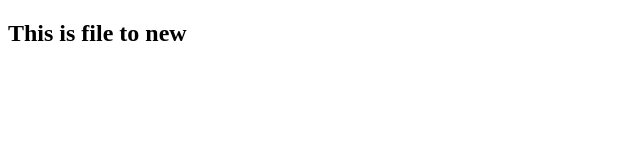
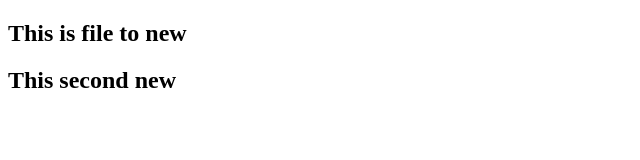
Before and after one commit to shaninishad1999/Java-Code-Files, a plain HTML site: page index.html in a window 1280 px wide. Shown: the whole page, without its empty margins (0-640 px from the left). Drawn offline with Linux system fonts and the light colour scheme.

Commit message:
Update index.html

```diff
--- a/index.html
+++ b/index.html
@@ -7,5 +7,6 @@
 </head>
 <body>
     <h2>This is file  to new</h2>
+    <h2>This second new</h2>
 </body>
 </html>
```
